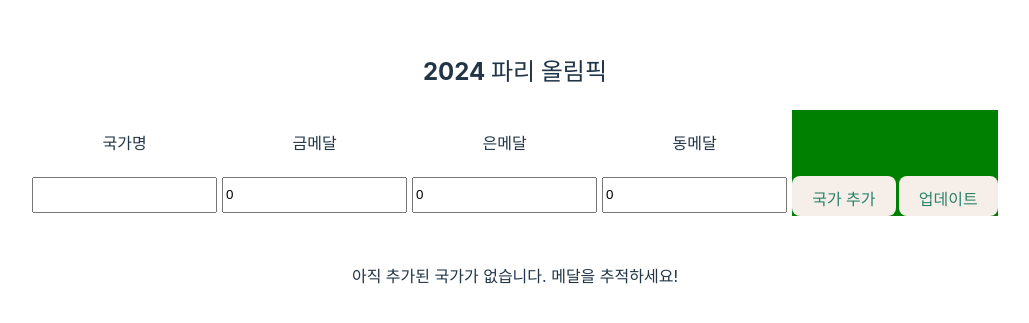
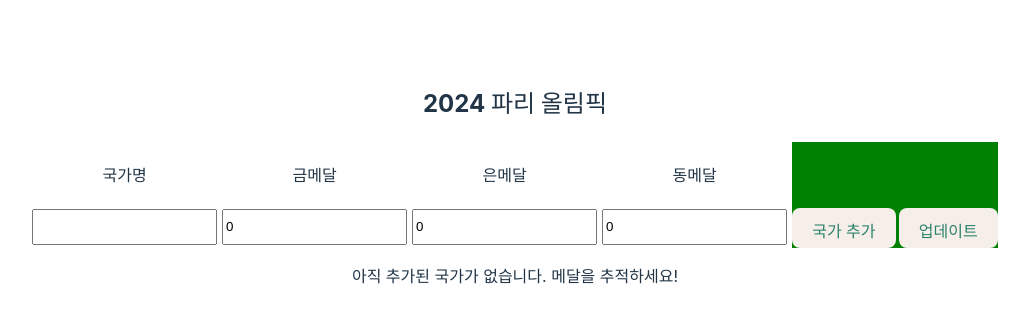
Before and after one commit to ye21iin/sparta-react-project01, a React (Vite) app: page / in a window 1280 px wide. Shown: the part 215-538 px from the top of the page, without its empty margins (125-1154 px from the left). Built offline with nearby package versions, Linux system fonts and the light colour scheme.

Commit message:
Refactor: Update App.jsx

```diff
--- a/src/App.jsx
+++ b/src/App.jsx
@@ -12,21 +12,7 @@ function App() {
         <Form records={records} setRecords={setRecords} />
       </div>
 
-      <div className="card">
-        {records.length === 0 ? (
-          <p>아직 추가된 국가가 없습니다. 메달을 추적하세요!</p>
-        ) : (
-          records
-            .sort((a, b) => b.gold - a.gold) // 금메달 기준 내림차순 정렬
-            .map((r) => {
-              return (
-                <p key={r.id}>
-                  {r.country} {r.gold} {r.silver} {r.bronze}
-                </p>
-              );
-            })
-        )}
-      </div>
+      <List records={records} className="card"></List>
     </>
   );
 }
```
